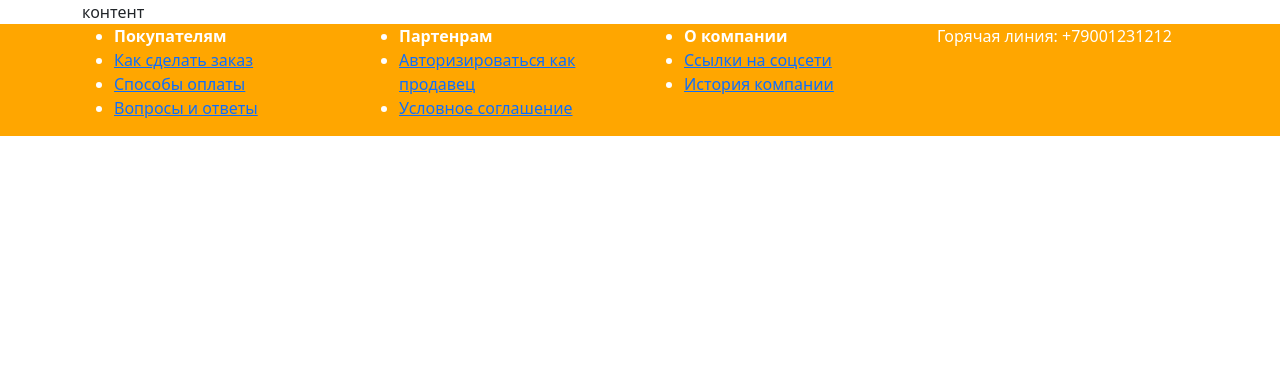
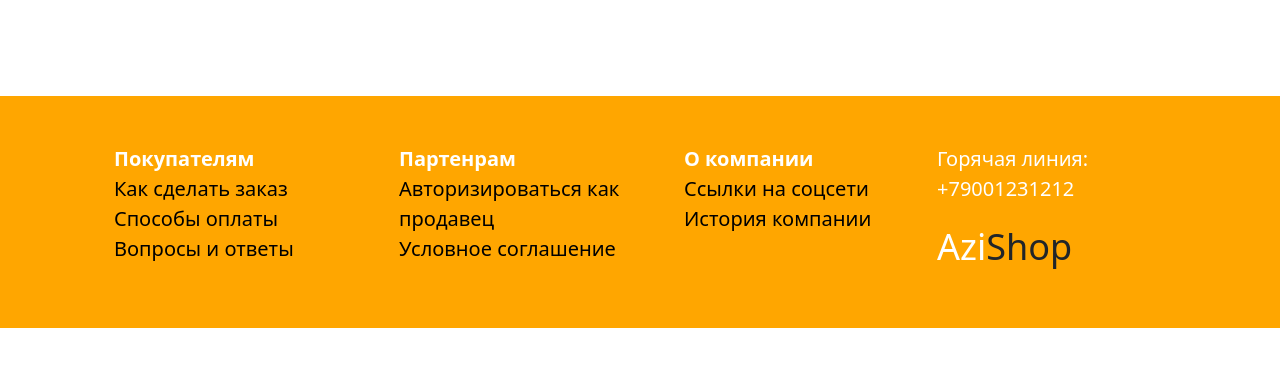
Before and after one commit to deepxshine/azimovshop, a Django app: page / in a window 1280 px wide. Shown: the part 62-429 px from the top of the page. Run offline with Django 4.2, Linux system fonts and the light colour scheme; data that the repository does not hold is empty; some libraries are stand-ins or nearby versions.

Commit message:
23.11  v2

```diff
--- a/azimovshop/goods/views.py
+++ b/azimovshop/goods/views.py
@@ -1,7 +1,13 @@
 from django.http import HttpResponse
-from django.template import loader
+from django.shortcuts import render
+
+from .models import Product
 
 
 def index(request):
-    template = loader.get_template('base.html')
-    return HttpResponse(template.render({}, request))
+    products = Product.objects.all()
+    context = {
+        'products': products
+    }
+    template = 'goods/index.html'
+    return render(request, template, context)
--- a/azimovshop/templates/base.html
+++ b/azimovshop/templates/base.html
@@ -9,7 +9,7 @@
 <body>
 {% include 'includes/header.html' %}
 <main>
- <div class="container py5">
+ <div class="container py-5">
    {% block content %} контент {% endblock %}
  </div>
 </main>
--- /dev/null
+++ b/azimovshop/templates/goods/index.html
@@ -0,0 +1,11 @@
+{% extends 'base.html' %}
+{% block title %}AziShop{% endblock %}
+{% block content %}
+<div class="row row-cols-1 row-cols-md-3 g-4">
+  {% for product in products %}
+
+
+  {% endfor %}
+</div>
+
+{% endblock %}
--- a/azimovshop/templates/includes/footer.html
+++ b/azimovshop/templates/includes/footer.html
@@ -1,50 +1,53 @@
 <footer style="background-color: #ffa600">
-  <div class="container" style="color:white">
+  <div class="container py-5" style="color:white; font-size:20px">
     <div class="row">
       <div class="col">
-        <ul>
+        <ul style="list-style-type: none;">
           <li>
             <b>Покупателям</b>
           </li>
           <li>
-            <a href="#">Как сделать заказ</a>
+            <a href="#" style="text-decoration: none; color:black;">Как сделать заказ</a>
           </li>
           <li>
-            <a href="#">Способы оплаты</a>
+            <a href="#" style="text-decoration: none; color:black;">Способы оплаты</a>
           </li>
           <li>
-            <a href="#">Вопросы и ответы</a>
+            <a href="#" style="text-decoration: none; color:black;">Вопросы и ответы</a>
           </li>
         </ul>
       </div>
       <div class="col">
-        <ul>
+        <ul style="list-style-type: none;">
           <li>
             <b>Партенрам</b>
           </li>
           <li>
-            <a href="#">Авторизироваться как продавец</a>
+            <a href="#" style="text-decoration: none; color:black;">Авторизироваться как продавец</a>
           </li>
           <li>
-            <a href="#">Условное соглашение</a>
+            <a href="#" style="text-decoration: none; color:black;">Условное соглашение</a>
           </li>
         </ul>
       </div>
       <div class="col">
-        <ul>
+        <ul style="list-style-type: none;">
           <li>
             <b>О компании</b>
           </li>
           <li>
-            <a href="#">Ссылки на соцсети</a>
+            <a href="#" style="text-decoration: none; color:black;">Ссылки на соцсети</a>
           </li>
           <li>
-            <a href="#">История компании</a>
+            <a href="#"  style="text-decoration: none; color:black;">История компании</a>
           </li>
         </ul>
       </div>
       <div class="col">
         <p>Горячая линия: +79001231212</p>
+        <a class="navbar-brand text-dark" href="#" style="font-size: 24px">
+        <span style="color:#ffffff; font-size: 36px">Azi</span><span style="font-size: 36px">Shop</span>
+      </a>
       </div>
     </div>
   </div>
```
Also changed, not shown: azimovshop/media/product/krya.jpeg (added).
